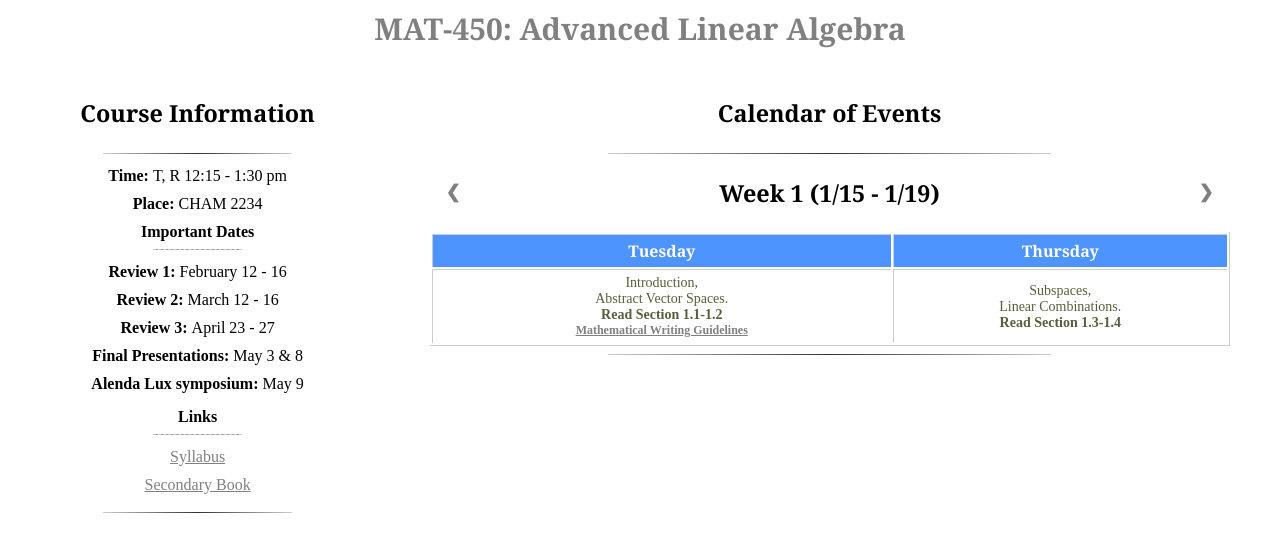
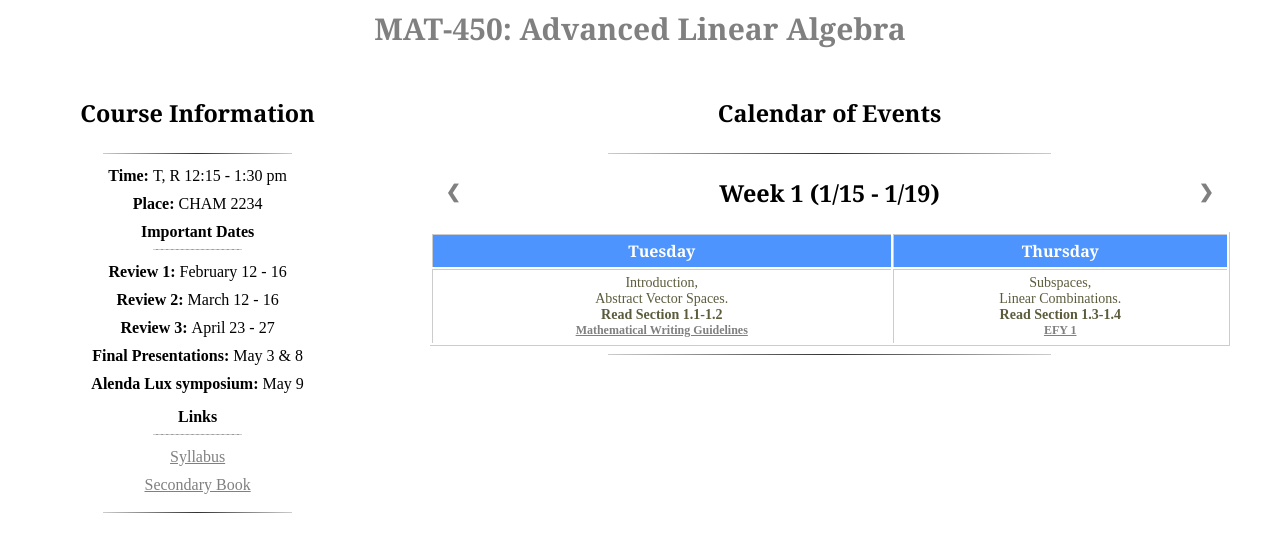
Before and after one commit to Nick314159/TCAM_WEB, a PHP site: page /courses/MAT-450/mat_450.php in a window 1280 px wide. Shown: the top 552 px of the page. Run offline with PHP 8.4, Linux system fonts and the light colour scheme.

Commit message:
added ef1 to mat450 schedule

```diff
--- a/courses/MAT-450/mat_450.php
+++ b/courses/MAT-450/mat_450.php
@@ -63,7 +63,7 @@
         <th>Tuesday</th><th>Thursday</th>
       </tr>
       <tr>
-        <td>Introduction,<br>Abstract Vector Spaces.<br><strong>Read Section 1.1-1.2</strong><br><strong><a href="handouts/math_writing.pdf" target="_blank">Mathematical Writing Guidelines</a></strong></td><td>Subspaces,<br>Linear Combinations.<br><strong>Read Section 1.3-1.4</strong>
+        <td>Introduction,<br>Abstract Vector Spaces.<br><strong>Read Section 1.1-1.2</strong><br><strong><a href="handouts/math_writing.pdf" target="_blank">Mathematical Writing Guidelines</a></strong></td><td>Subspaces,<br>Linear Combinations.<br><strong>Read Section 1.3-1.4</strong><br><strong><a herf="efys/efy1.pdf" target="_blank">EFY 1</a></strong></td>
       </tr>
       </table>
     </div>
```
Also changed, not shown: 4 other files.
